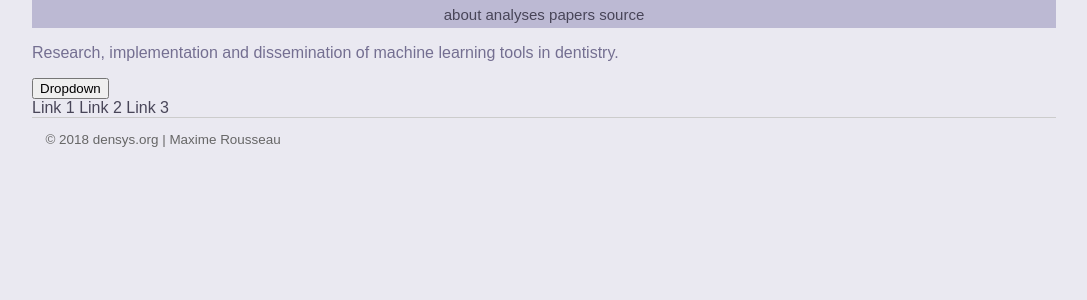
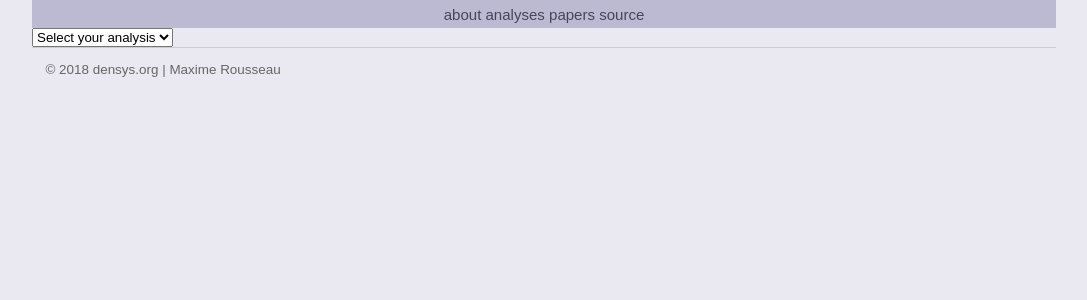
Before and after one commit to maxrousseau/densys.org, a Flask app: page /analyses in a window 1280 px wide. Shown: the part 75-375 px from the top of the page, without its empty margins (96-1183 px from the left). Run offline with Flask 2, Linux system fonts and the light colour scheme.

```diff
--- a/requirements.txt
+++ b/requirements.txt
@@ -1,5 +1,6 @@
 Flask
 numpy
 opencv-python
+opencv-contrib-python
 dlib
 gunicorn
--- a/templates/analyses.html
+++ b/templates/analyses.html
@@ -20,17 +20,15 @@
        <a href="https://github.com/maxrousseau/densys.org">source</a>
     </div>
 
-    <div id="main">
-      <p>Research, implementation and dissemination of machine learning
-	  tools in dentistry.</p>
-    </div>
-
-	<div class="dropdown">
-		<button onclick="myFunction()" class="dropbtn">Dropdown</button>
-			<div id="myDropdown" class="dropdown-content">
-			<a href="#">Link 1</a>
-			<a href="#">Link 2</a>
-			<a href="#">Link 3</a>
+	<div class="custom-select" style="width:150px;">
+	  <select>
+		<option value="0">Select your analysis</option>
+		<option value="asym">Asymmetry</option>
+		<option value="lfh">Lower face height</option>
+		<option value="ratio1">Ratio 1</option>
+		<option value="ratio2">Ratio 2</option>
+		<option value="ratio3">Ratio 3</option>
+	  </select>
 	</div>
 
     <div id="footer">
```
Also changed, not shown: README.md, static/style.css (line endings or trailing spaces), 1 other file.
